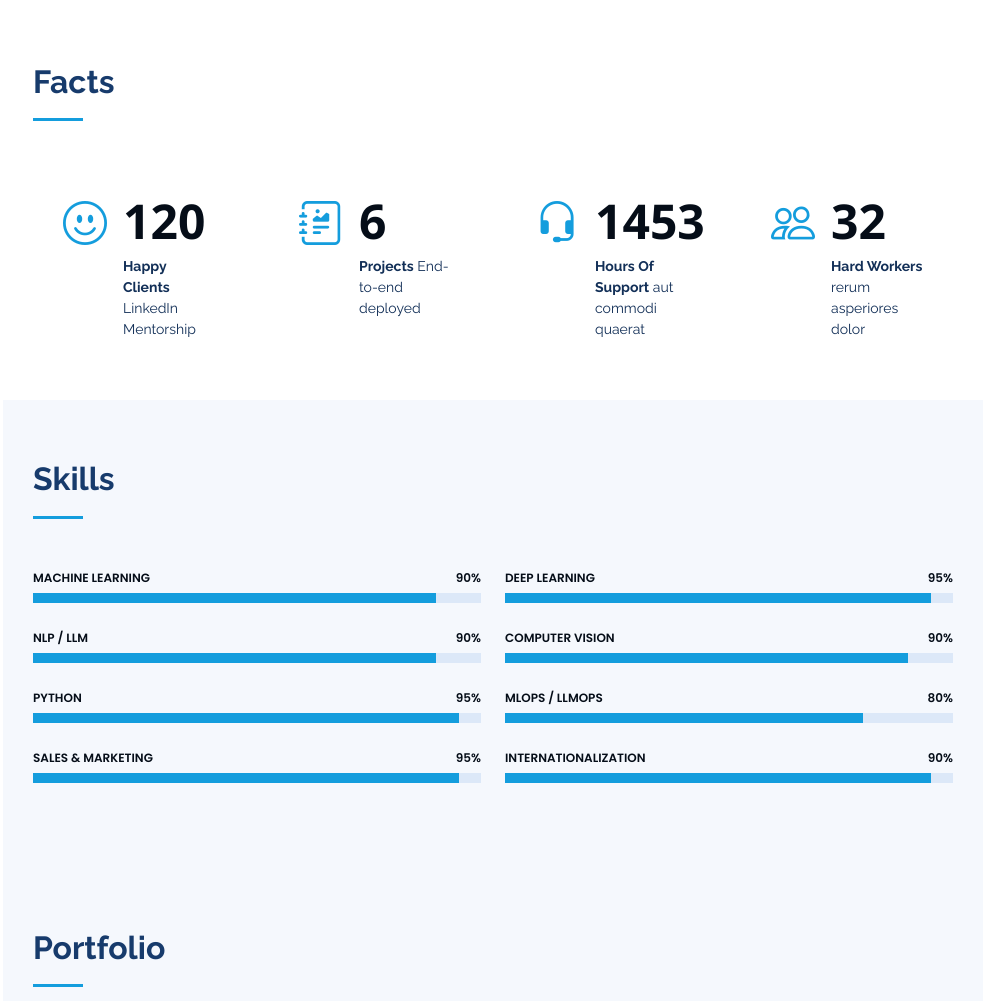
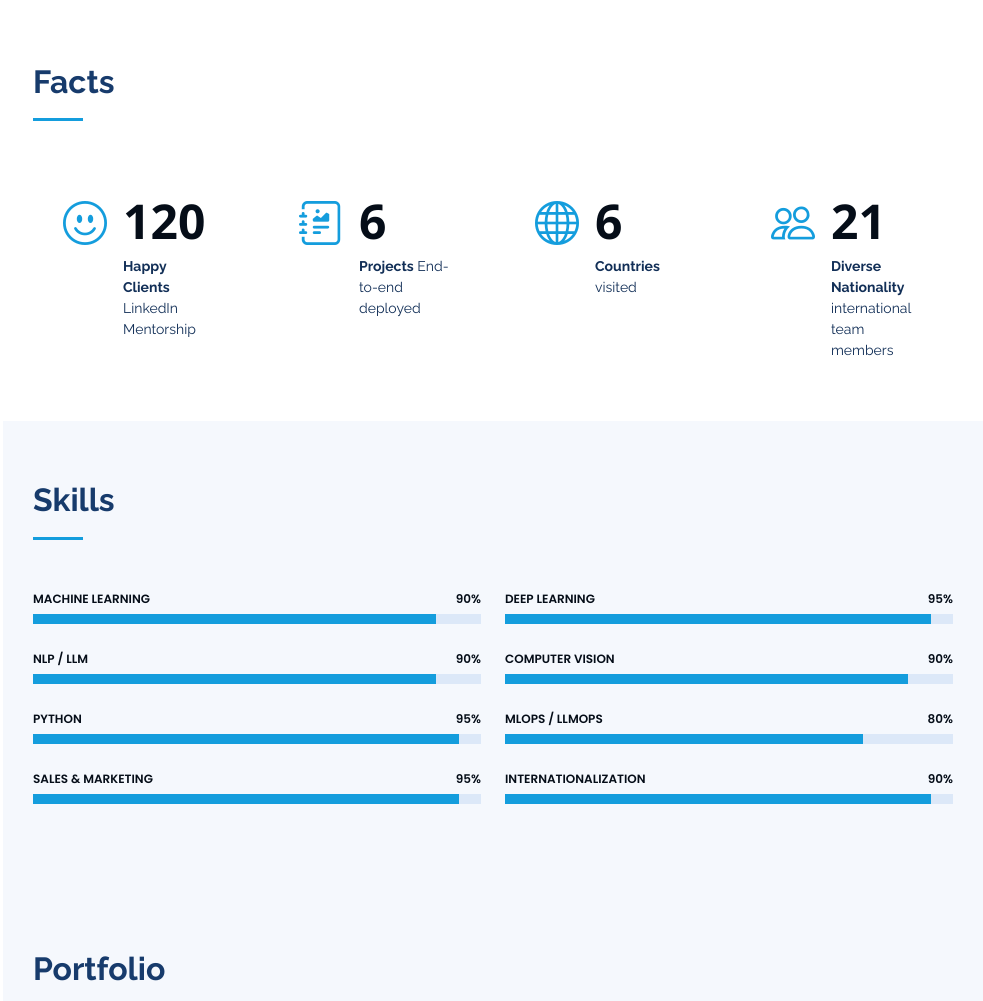
Before and after one commit to theneildave/profile, a plain HTML site: page index.html in a window 1280 px wide. Shown: the part 2283-3284 px from the top of the page, without its empty margins (297-1280 px from the left). Drawn offline with nearby package versions, Linux system fonts and the light colour scheme; a script that the page names is missing.

Commit message:
Update index.html

```diff
--- a/index.html
+++ b/index.html
@@ -211,17 +211,17 @@
 
           <div class="col-lg-3 col-md-6 d-md-flex align-items-md-stretch" data-aos="fade-up" data-aos-delay="200">
             <div class="count-box">
-              <i class="bi bi-headset"></i>
-              <span data-purecounter-start="0" data-purecounter-end="1453" data-purecounter-duration="1" class="purecounter"></span>
-              <p><strong>Hours Of Support</strong> aut commodi quaerat</p>
+              <i class="bi bi-globe"></i>
+              <span data-purecounter-start="0" data-purecounter-end="6" data-purecounter-duration="1" class="purecounter"></span>
+              <p><strong>Countries</strong> visited</p>
             </div>
           </div>
 
           <div class="col-lg-3 col-md-6 d-md-flex align-items-md-stretch" data-aos="fade-up" data-aos-delay="300">
             <div class="count-box">
               <i class="bi bi-people"></i>
-              <span data-purecounter-start="0" data-purecounter-end="32" data-purecounter-duration="1" class="purecounter"></span>
-              <p><strong>Hard Workers</strong> rerum asperiores dolor</p>
+              <span data-purecounter-start="0" data-purecounter-end="21" data-purecounter-duration="1" class="purecounter"></span>
+              <p><strong>Diverse Nationality</strong> international team members</p>
             </div>
           </div>
 
```
